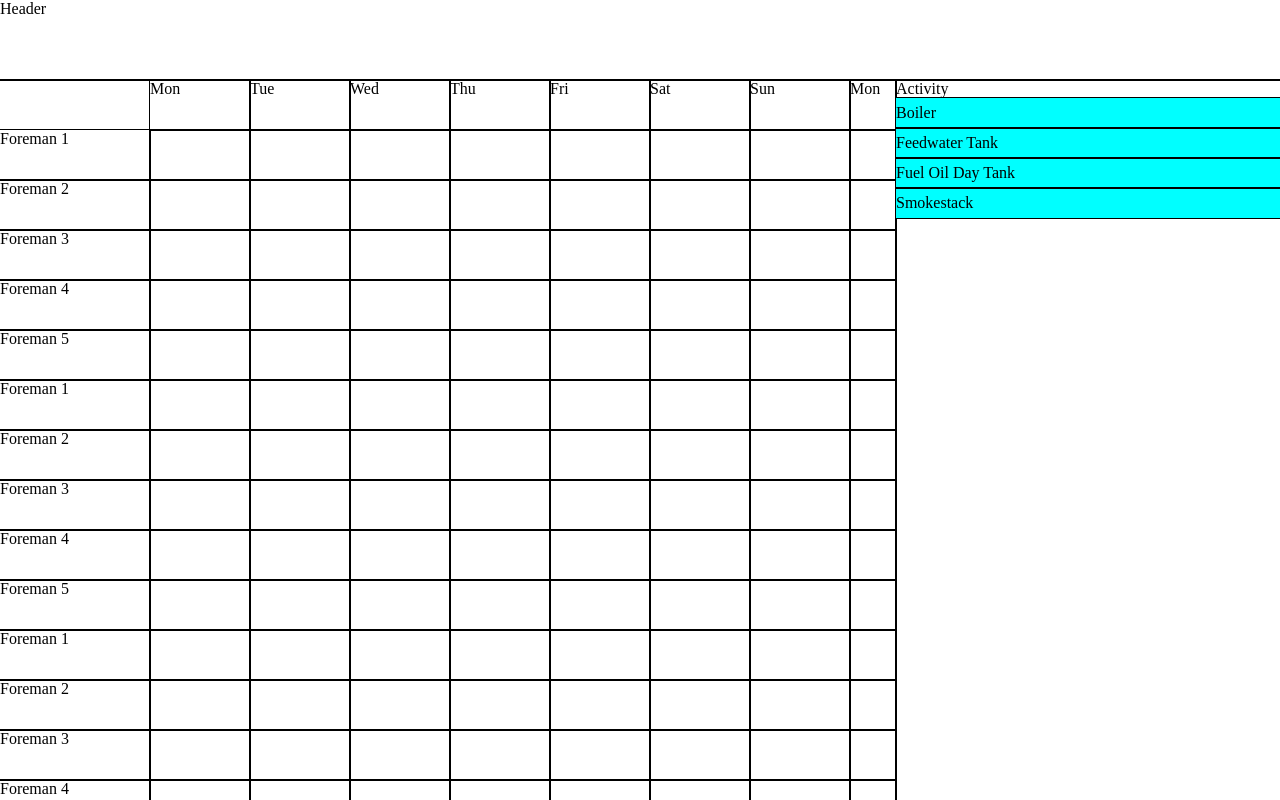
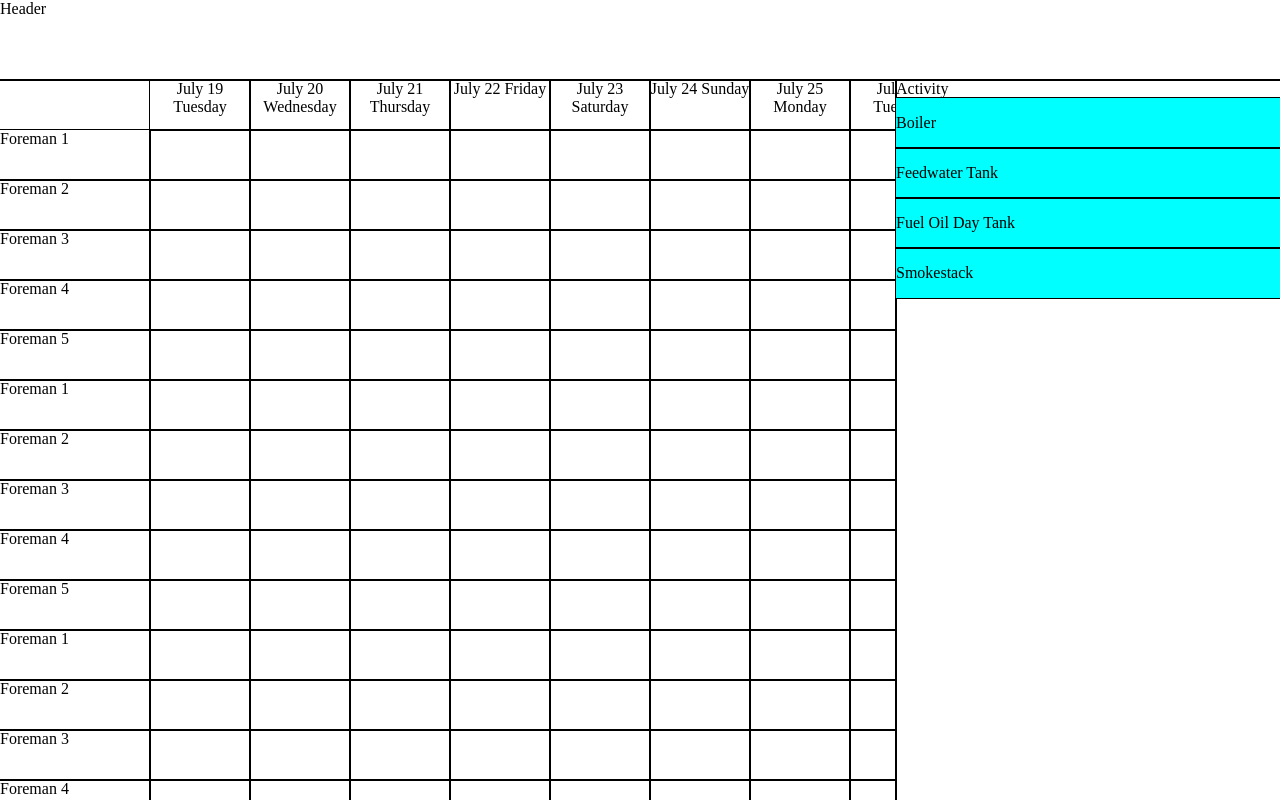
Before and after one commit to alexander-soriano/production-tracker, a plain HTML site: page index.html in a window 1280 px wide. Drawn offline with Linux system fonts and the light colour scheme.

Commit message:
created addDays function

```diff
--- a/index.html
+++ b/index.html
@@ -12,20 +12,7 @@
     <div class="header">Header</div>
     <div class="tracker">
         <div class="days">
-            <div>Mon</div>
-            <div>Tue</div>
-            <div>Wed</div>
-            <div>Thu</div>
-            <div>Fri</div>
-            <div>Sat</div>
-            <div>Sun</div>
-            <div>Mon</div>
-            <div>Tue</div>
-            <div>Wed</div>
-            <div>Thu</div>
-            <div>Fri</div>
-            <div>Sat</div>
-            <div>Sun</div>
+
         </div>
         <div class="foreman">
             <div>Foreman 1</div>
--- a/javascript-temp.js
+++ b/javascript-temp.js
@@ -5,7 +5,6 @@ document.addEventListener("dragstart", event => {
   dragged = event.target;
   dragged.style.opacity='0.4'
 
-  // dragged.parentNode.style.removeProperty('grid-column');
 
 
 });
@@ -16,7 +15,6 @@ document.addEventListener("dragend", event => {
 });
 
 document.addEventListener("dragover", event => {
-  // prevent default to allow drop
   event.preventDefault();
 });
 
@@ -29,7 +27,6 @@ document.addEventListener("dragenter", event => {
 document.addEventListener("dragleave", event => {
   if (event.target.className=='cell') {
     event.target.style.removeProperty('border')
-    // event.target.removeAttribute('style');
   };
 });
 
@@ -42,19 +39,42 @@ document.addEventListener("drop", event => {
     dragged.parentNode.removeChild(dragged);
     event.target.appendChild(dragged);
     event.target.style.removeProperty('border')
-    // event.target.removeAttribute('style')
-    // event.target.style.gridColumn=`auto / span ${dragged.dataset.manday}`
     dragged.style.removeProperty('width');
 
     dragged.style.position=`relative`
     dragged.style.width=`${dragged.dataset.manday*100}px`
-    // console.log(dragged.dataset.manday)
   }
 });
 
-const days = document.querySelectorAll('.days>div')
-const foreman = document.querySelectorAll('.foreman>div')
-const table = document.querySelector('.table')
+// addDays function
+Date.prototype.addDays = function(days) {
+  var date = new Date(this.valueOf());
+  date.setDate(date.getDate() + days);
+  return date;
+}
+
+var currentDate = new Date();
+var range = 120;
+var daysParent = document.querySelector('.days')
+var monthsArr = ["January", "February", "March", "April", "May", "June", "July", "August", "September", "October", "November", "December"];
+var daysArr = ['Sunday','Monday', 'Tuesday', 'Wednesday', 'Thursday', 'Friday', 'Saturday',]
+
+for (i=0; i<range; i++){
+  loopDate = currentDate.addDays(i);
+  var cell = document.createElement('div');
+  dateMonth = monthsArr[loopDate.getMonth()];
+  dateDate = loopDate.getDate();
+  dateDay = daysArr[loopDate.getDay()];
+  dateString = `${dateMonth} ${dateDate} ${dateDay}`
+  cell.textContent=`${dateString}`
+
+  daysParent.appendChild(cell)
+}
+
+// create cells function
+const days = document.querySelectorAll('.days div');
+const foreman = document.querySelectorAll('.foreman>div');
+const table = document.querySelector('.table');
 
 for (i=0; i<days.length*foreman.length; i++) {
   const cell = document.createElement('div')
@@ -62,5 +82,3 @@ for (i=0; i<days.length*foreman.length; i++) {
   cell.setAttribute('data-index',`${i}`)
   table.appendChild(cell)
 }
-
-const day = new Date()
--- a/style.css
+++ b/style.css
@@ -34,6 +34,10 @@ body {
   grid-auto-columns: 100px;
 }
 
+.days>div {
+  text-align: center;
+}
+
 .foreman {
   grid-row: 2/-1;
   display: grid;
@@ -63,7 +67,7 @@ body {
   justify-content: flex-start;
   align-items: center;
 
-  height: 30px;
+  height: 50px;
   background-color: aqua;
 }
 
```
